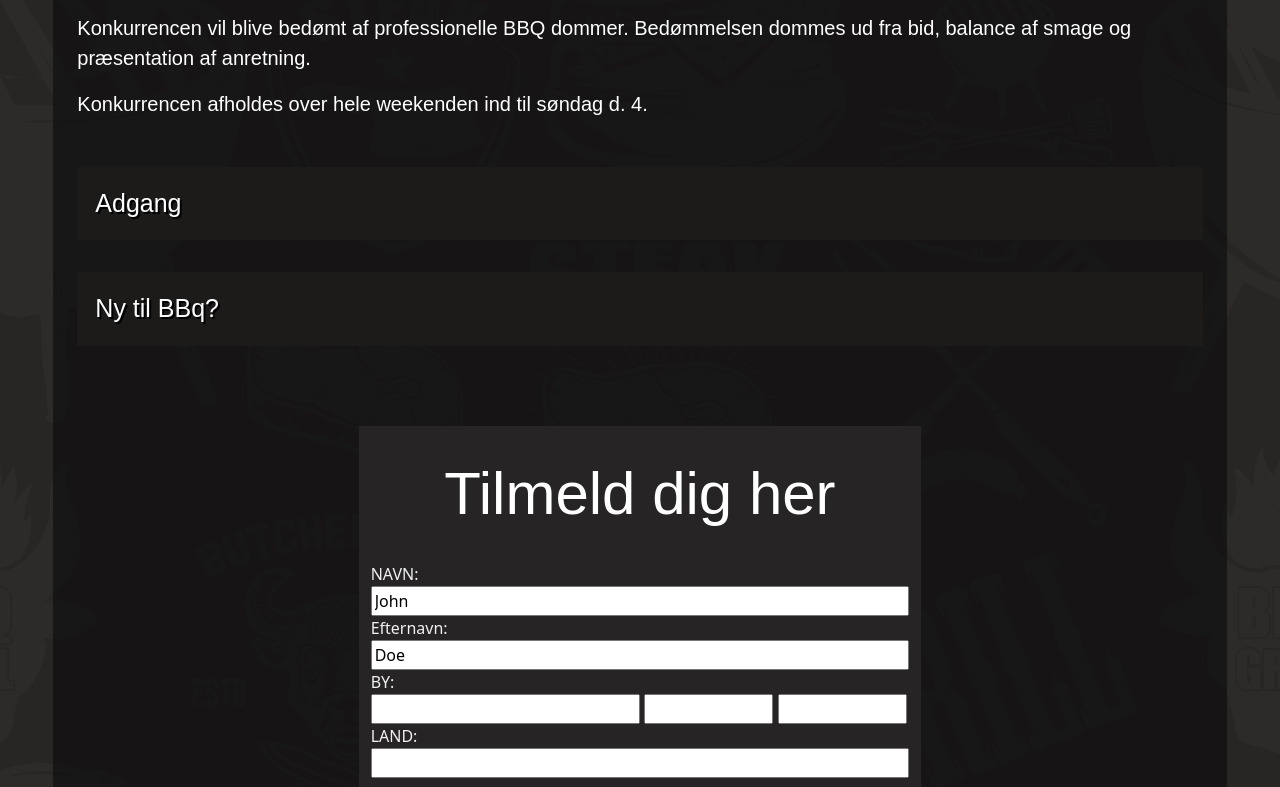
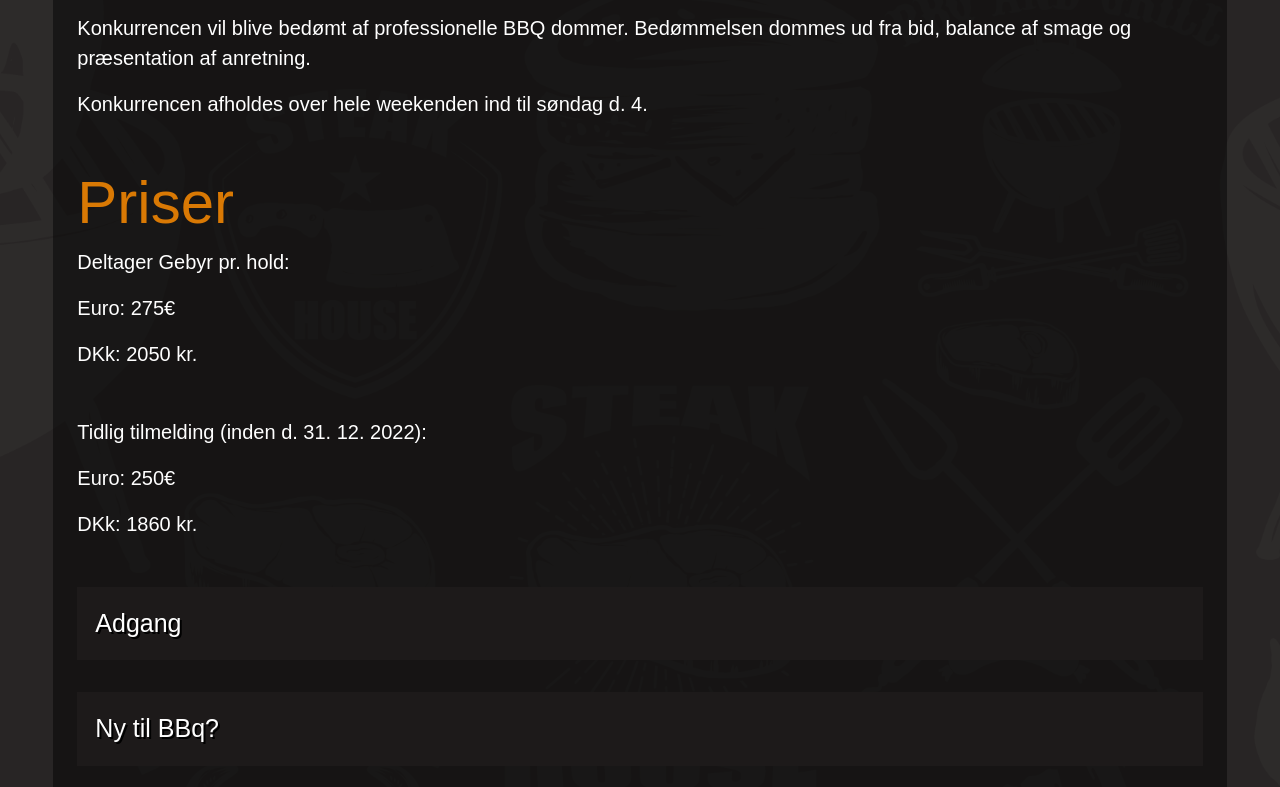
Before and after one commit to dream2x4/BBQ-DM-2023, a plain HTML site: page Tilmelding_DM_amerikansk _BBQ.html in a window 1280 px wide. Shown: the part 663-1450 px from the top of the page. Drawn offline with nearby package versions, Linux system fonts and the light colour scheme; a web font is replaced by a local one.

Commit message:
added new content

```diff
--- a/Tilmelding_DM_amerikansk _BBQ.html
+++ b/Tilmelding_DM_amerikansk _BBQ.html
@@ -78,15 +78,28 @@
             Bedømmelsen dommes ud fra bid, balance af smage og præsentation af anretning.</p>
 
            <p class="paragraph_info">Konkurrencen afholdes over hele weekenden ind til søndag d. 4.</p>
+
            <div class="space_small"></div>
 
+           <h1 class="header">Priser</h1>
 
+           <p class="paragraph_info">Deltager Gebyr pr. hold:</p>
+           <p class="paragraph_info">Euro: 275€</p>
+           <p class="paragraph_info">DKk: 2050 kr.</p>
+
+           <div class="space_small"></div>
+
+           <p class="paragraph_info">Tidlig tilmelding (inden d. 31. 12. 2022):</p>
+           <p class="paragraph_info">Euro: 250€</p>
+           <p class="paragraph_info">DKk: 1860 kr.</p>
+
+           <div class="space_small"></div>
 
 <!--Collapsibles-->
 
 <button type="button" class="collapsible"> <p class="NEWS">Adgang</p> </button>
 <div class="content_info">
-  <p class="paragraph_info2">Det er gratis for alle som ønsker at se med på konkurrencerne. Flere af aktiviterne er også gratis!</p>
+  <p class="paragraph_info2">For at deltage i konkurencen skal alle hold indbetale deltager gebyr (se på priser).</p>
 </div>
 
 <div class="space_small"></div>
```
Also changed, not shown: Tilmelding_til _kids_q.html (+7 -0 lines).
